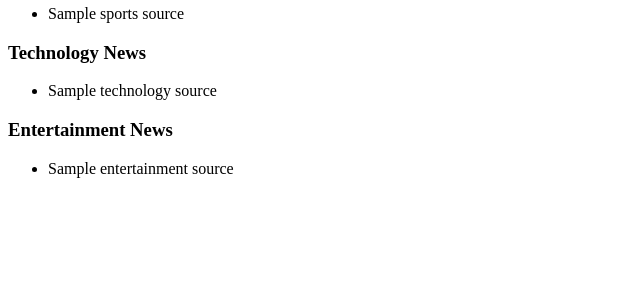
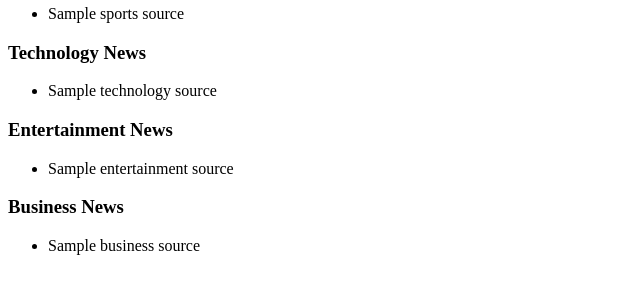
Before and after one commit to Yvonne-Ouma/News-Highlight, a Flask app: template app/templates/index.html in a window 1280 px wide. Shown: the part 132-432 px from the top of the page, without its empty margins (0-640 px from the left). Run offline with Flask 2, Linux system fonts and the light colour scheme; the template is opened without the code that fills it: most values are stand-ins (such as "Sample title", 1, 10 or a date in 2020); parts of the project's set-up code (start-up, migrations or seed data) failed here and were passed over.

Commit message:
business request is working

```diff
--- a/app/templates/index.html
+++ b/app/templates/index.html
@@ -40,5 +40,13 @@
          {% endfor %}
      </ul>
 
+           <!-- Business news  -->
+           <h3> Business News </h3>
+           <ul>
+              {% for business_source in business %}
+                  <li>{{ business_source.name}}</li>
+              {% endfor %}
+          </ul>
+
     </body>
 </html>
--- a/app/views.py
+++ b/app/views.py
@@ -14,8 +14,9 @@ def index():
     sports_source = get_sources('sports')
     technology_source = get_sources('technology')
     entertainment_source = get_sources('entertainment')
+    business_source = get_sources('business')
     title = 'Home - Welcome to the NewsHighlights '
-    return render_template('index.html',title = title, general = general_source, sports = sports_source,technology =technology_source, entertainment = entertainment_source)
+    return render_template('index.html',title = title, general = general_source, sports = sports_source,technology =technology_source, entertainment = entertainment_source, business =business_source)
 
 @app.route('/source/<int:source_id>')
 def source(source_id):
```
